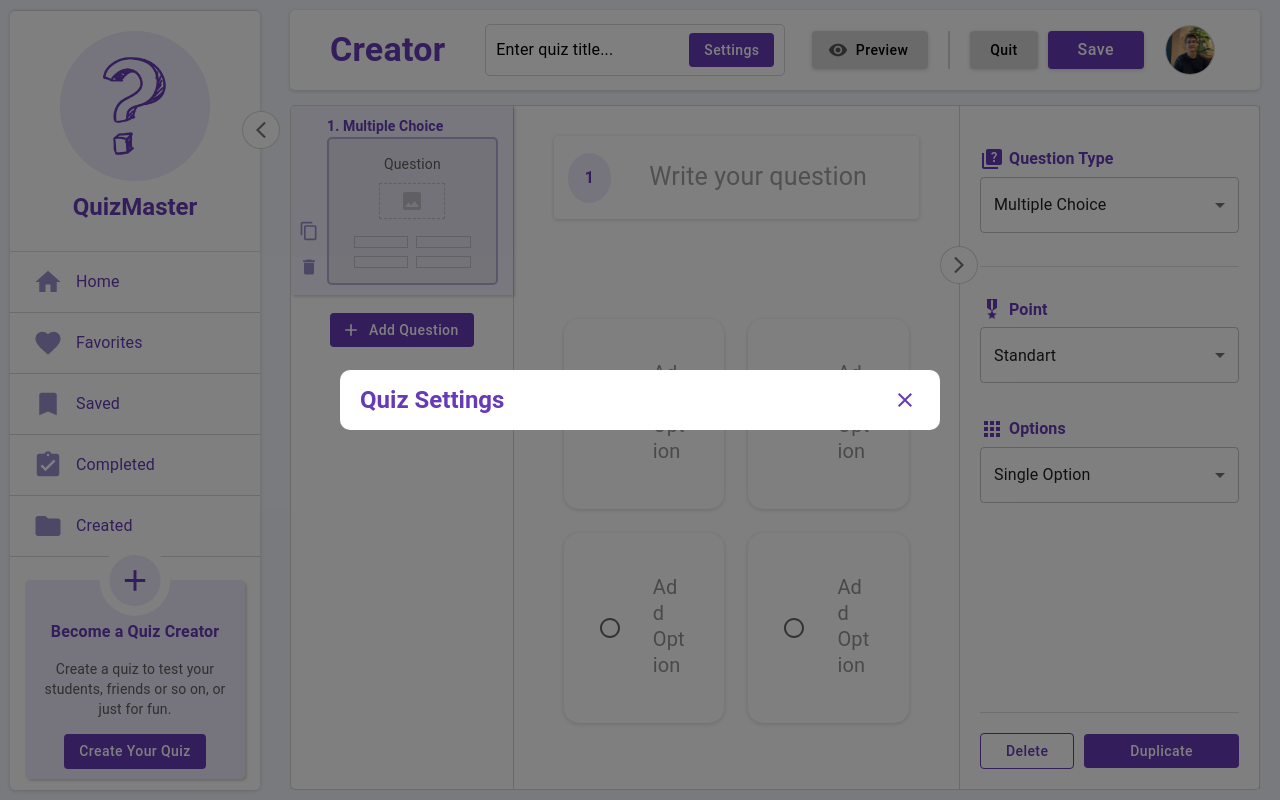
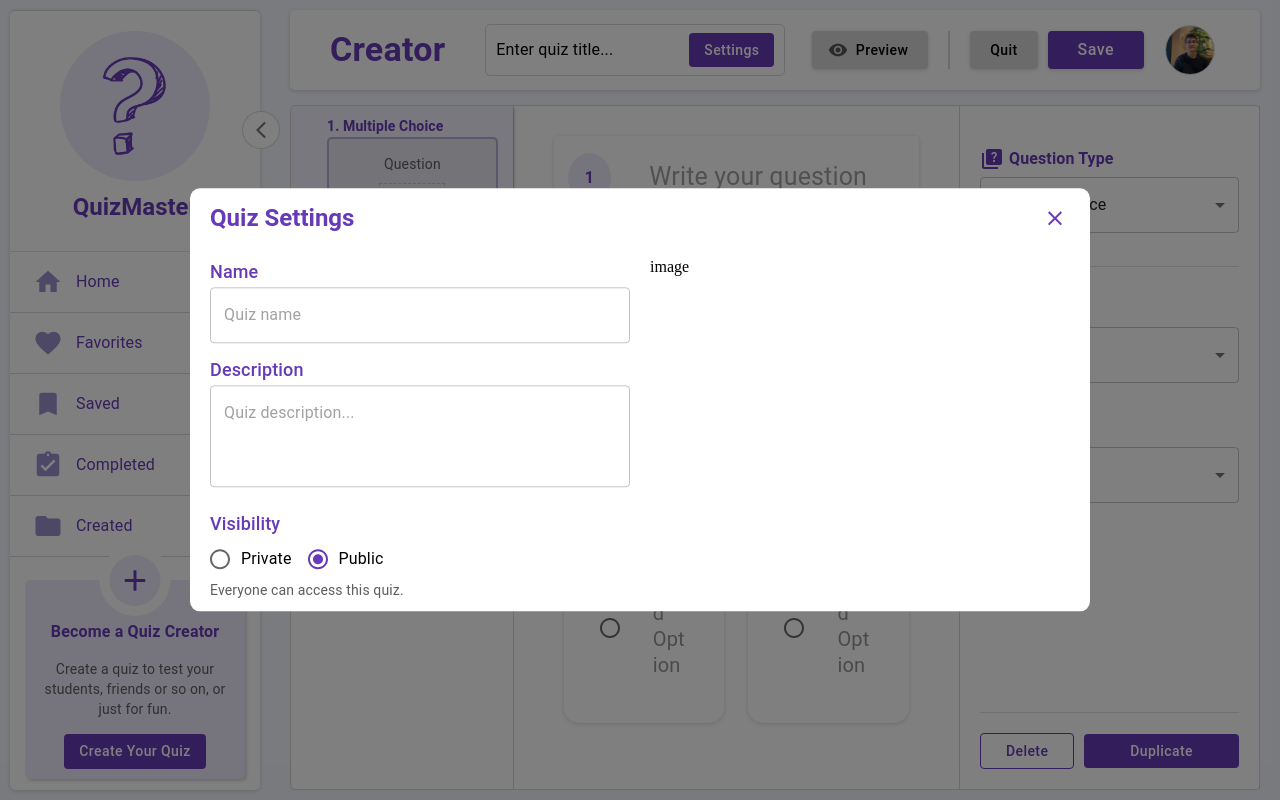
Before and after one commit to GoktugSulun/QuizMaster, a React (Vite) app in the folder frontend/: page /creator/1 in a window 1280 px wide. Built offline with nearby package versions, Linux system fonts and the light colour scheme; sample sign-in values are in the browser's storage.

Commit message:
Create body of QuizSettings modal

```diff
--- a/frontend/src/Components/Header/Components/CreatorInput.tsx
+++ b/frontend/src/Components/Header/Components/CreatorInput.tsx
@@ -28,7 +28,7 @@ const CreatorInput = () => {
          minWidth={300}
          onClick={openQuizSettingsModal}
       >
-         <Typography> { name || "Enter quiz title..." } </Typography>
+         <Typography> { name.trim() || "Enter quiz title..." } </Typography>
          <Button> Settings </Button>
       </Stack>
    )
--- /dev/null
+++ b/frontend/src/Pages/Creator/Components/QuizSettings/Components/Body.tsx
@@ -0,0 +1,82 @@
+import { TextInput } from "@/Core/Inputs"
+import { VisibilityEnums } from "@/Pages/Creator/Model/Creator.model";
+import { Box, FormControlLabel, Radio, RadioGroup, Stack, Typography } from "@mui/material"
+import { useFormContext } from "react-hook-form"
+
+const Body = () => {
+   const form = useFormContext();
+
+   const visibility = form.watch("visibility");
+
+   return (
+      <Stack padding="10px 20px">
+         <Stack flexDirection="row" gap="20px">
+            <Stack flex={1}>
+               <Typography
+                  fontSize={18}
+                  variant="h6"
+                  color="primary.main"
+               >
+                  Name
+               </Typography>
+               <TextInput
+                  control={form.control}
+                  name="name"
+                  placeholder="Quiz name"
+                  shrink
+               />
+               <Typography
+                  marginTop="10px"
+                  fontSize={18}
+                  variant="h6"
+                  color="primary.main"
+               >
+                  Description
+               </Typography>
+               <TextInput
+                  control={form.control}
+                  name="description"
+                  placeholder="Quiz description..."
+                  shrink
+                  multiline
+                  minRows={3}
+                  maxRows={6}
+               />
+            </Stack>
+            <Box flex={1}> image </Box>
+         </Stack>
+         <Stack marginTop="10px">
+            <Typography
+               marginTop="10px"
+               fontSize={18}
+               variant="h6"
+               color="primary.main"
+            >
+               Visibility
+            </Typography>
+            <RadioGroup
+               row
+               value={visibility}
+               onChange={(e: React.ChangeEvent<HTMLInputElement>) => form.setValue("visibility", e.target.value)}
+            >
+               <FormControlLabel
+                  value={VisibilityEnums.PRIVATE}
+                  control={<Radio />}
+                  label={VisibilityEnums.PRIVATE}
+               />
+               <FormControlLabel
+                  value={VisibilityEnums.PUBLIC}
+                  control={<Radio />}
+                  label={VisibilityEnums.PUBLIC}
+               />
+            </RadioGroup>
+            <Typography fontSize={14} paragraph>
+               { visibility === VisibilityEnums.PRIVATE && 'No one will see this quiz until you change the visibility.' }
+               { visibility === VisibilityEnums.PUBLIC && 'Everyone can access this quiz.' }
+            </Typography>
+         </Stack>
+      </Stack>
+   )
+}
+
+export default Body
--- a/frontend/src/Pages/Creator/Components/QuizSettings/QuizSettings.tsx
+++ b/frontend/src/Pages/Creator/Components/QuizSettings/QuizSettings.tsx
@@ -3,6 +3,7 @@ import Modal from '@mui/material/Modal';
 import { useAppDispatch, useAppSelector } from '@/Core/Hooks';
 import { CreatorActions } from '../../Store/Creator.slice';
 import Header from './Components/Header';
+import Body from './Components/Body';
 
 const QuizSettings = () => {
    const dispatch = useAppDispatch();
@@ -20,6 +21,7 @@ const QuizSettings = () => {
          >
             <S.QuizSettings>
                <Header handleClose={handleClose} />
+               <Body />
             </S.QuizSettings>
          </Modal>
       </div>
--- a/frontend/src/Pages/Creator/Components/Slides/Slides.tsx
+++ b/frontend/src/Pages/Creator/Components/Slides/Slides.tsx
@@ -16,8 +16,6 @@ const Slides = () => {
         ...watchedQuestions[index]
       };
    });
-   console.log(controlledQuestions, ' controlledQuestions');
-
 
    const addQuestionHandler = () => {
       const newQuestion: Omit<QuestionType, "id"> = {
@@ -55,7 +53,7 @@ const Slides = () => {
    return (
       <S.Slides>
          <Box
-            // 80px: header, 30px: 15+15 padding for parent, 20px: 10+10 padding for root,
+            //* 80px: header, 30px: 15+15 padding for parent, 20px: 10+10 padding for root,
             maxHeight="calc(100vh - 80px - 30px - 20px - 55px)"
             overflow="auto"
             sx={{ "::-webkit-scrollbar": { width: "5px" } }}
--- a/frontend/src/Pages/Creator/Creator.tsx
+++ b/frontend/src/Pages/Creator/Creator.tsx
@@ -4,7 +4,7 @@ import { QuestionSettings } from './Components/QuestionSettings';
 import { Slides } from './Components/Slides';
 import * as S from './Style/Creator.style';
 import { FormProvider, useForm, useWatch } from 'react-hook-form';
-import { CorrectOptionEnums, PointEnums, QuestionEnums, type QuestionType } from './Model/Creator.model';
+import { VisibilityEnums, CorrectOptionEnums, PointEnums, QuestionEnums, type QuestionType } from './Model/Creator.model';
 import { Header } from '@/Components/Header';
 import { useEffect } from 'react';
 import { QuizSettings } from './Components/QuizSettings';
@@ -12,6 +12,7 @@ import { QuizSettings } from './Components/QuizSettings';
 type DefaultValuesType = {
   name: string;
   description: string;
+  visibility: VisibilityEnums,
   quizId: number;
   activeIndex: number;
   questions: QuestionType[];
@@ -21,6 +22,7 @@ const defaultValues: DefaultValuesType = (
   {
     name: "",
     description: "",
+    visibility: VisibilityEnums.PUBLIC,
     quizId: 1,
     activeIndex: 0,
     questions: [
--- a/frontend/src/Pages/Creator/Model/Creator.model.ts
+++ b/frontend/src/Pages/Creator/Model/Creator.model.ts
@@ -14,6 +14,11 @@ export enum CorrectOptionEnums {
    MULTIPLE_OPTIONS = 'Multiple Options',
 }
 
+export enum VisibilityEnums {
+   PRIVATE = 'Private',
+   PUBLIC = 'Public',
+}
+
 export type OptionType = {
    id?: string;
    name: string;
--- a/frontend/src/Pages/Creator/Style/Creator.style.ts
+++ b/frontend/src/Pages/Creator/Style/Creator.style.ts
@@ -71,9 +71,9 @@ export const QuizSettings = styled(Stack)(({ theme }) => ({
    background: theme.palette.common.white,
    borderRadius: "10px",
    outline: "none",
-   minWidth: 600,
+   minWidth: 900,
    transition: "min-width 350ms",
-   [theme.breakpoints.down("sm")]: {
+   [theme.breakpoints.down("md")]: {
       minWidth: "90%"
    },
 }));
```
